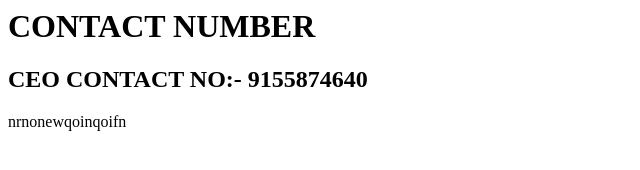
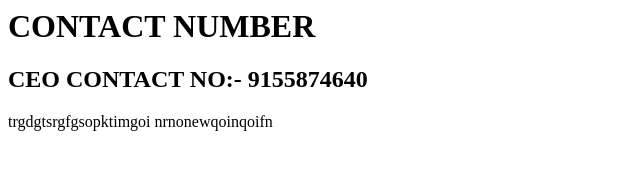
Before and after one commit to abhimanyuk479810/task1, a plain HTML site: page index.html in a window 1280 px wide. Shown: the whole page, without its empty margins (0-640 px from the left). Drawn offline with Linux system fonts and the light colour scheme.

Commit message:
master comment 4

```diff
--- a/index.html
+++ b/index.html
@@ -16,7 +16,7 @@
 
     <h2> CEO CONTACT NO:- 9155874640</h2>
 
-
+    trgdgtsrgfgsopktimgoi
 
 
 
```
